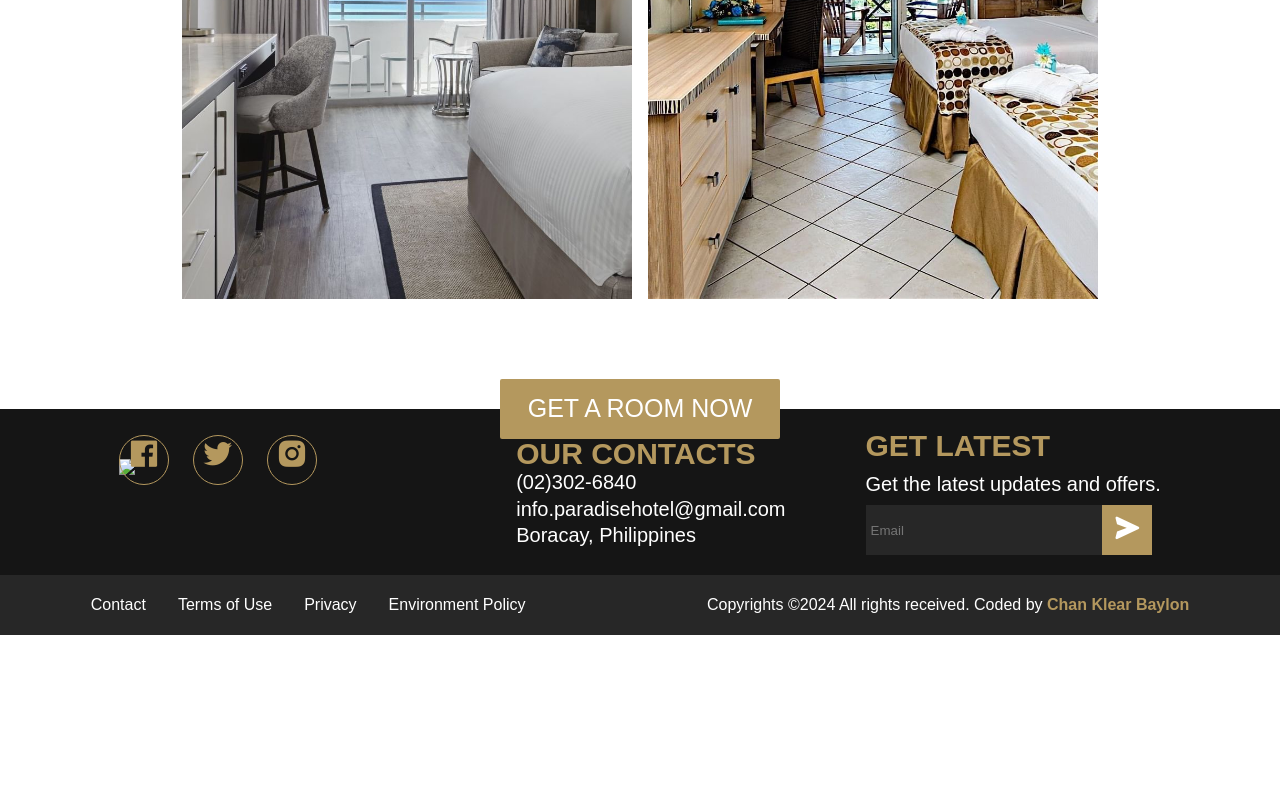
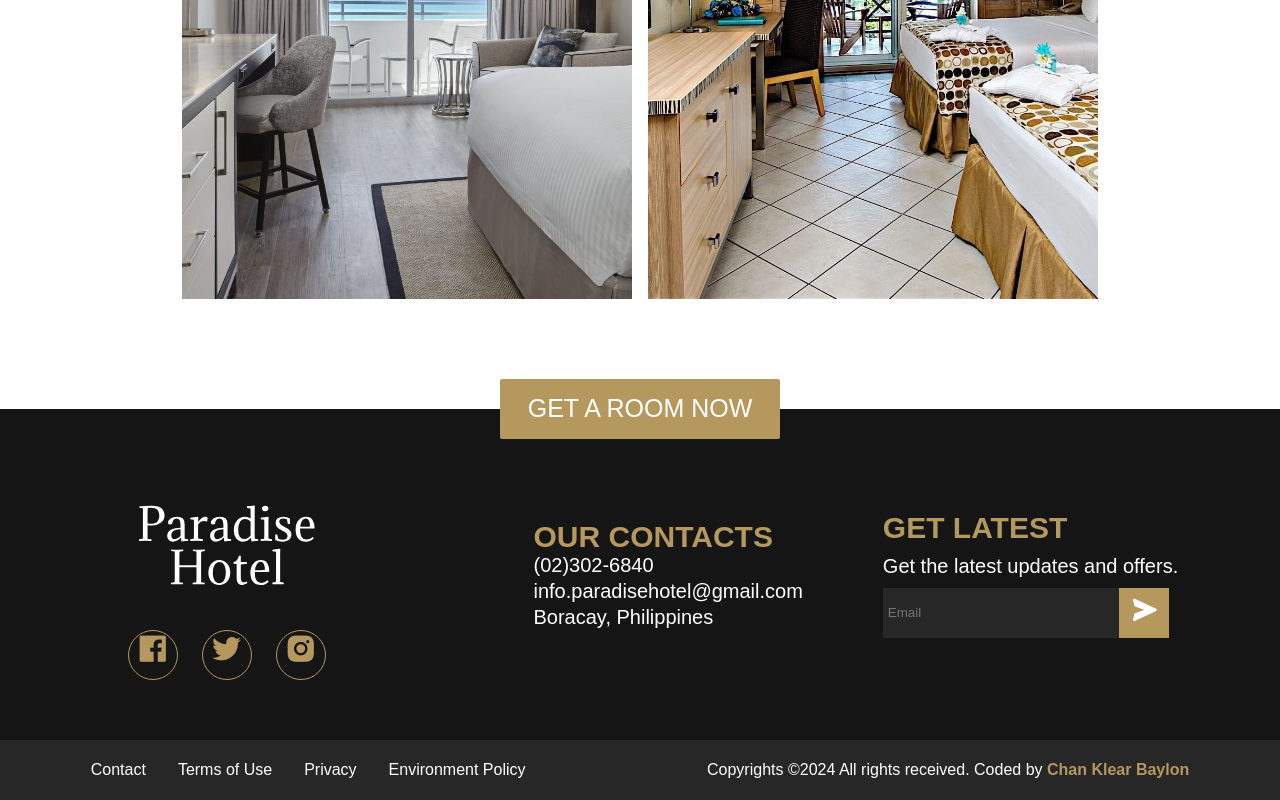
Before and after one commit to kleyrclown/ParadiseHotel, a website: page index.html in a window 1280 px wide. Shown: the part 2833-3633 px from the top of the page. Before the commit the page ends 3468 px from the top, so only its background shows below. Drawn offline with nearby package versions, Linux system fonts and the light colour scheme; the site is published under a folder, as on GitHub Pages, so addresses that start at the root find nothing.

Commit message:
fixed some styling issues

```diff
--- a/css/styles.css
+++ b/css/styles.css
@@ -485,7 +485,7 @@ header {
 /* FOR CONTACTS */
 .contactsContainer {
     width: 100%;
-    height: au;
+    height: auto;
     background-color: #151515;
     display: flex;
     justify-content: space-evenly;
--- a/index.html
+++ b/index.html
@@ -177,7 +177,7 @@
             <!-- FOR CONTACTS -->
             <section class="contactsContainer" id="contacts">
                 <div class="leftContactDetails">
-                    <img src="/sources/49idHm-LogoMakr.png">
+                    <img src="sources/49idHm-LogoMakr.png">
                     <div class="belowSocialIcons">
                         <div class="iconsBorder"><a href="#"><i class='bx bxl-facebook-square'></i></a></div>
                         <div class="iconsBorder"><a href="#"><i class='bx bxl-twitter'></i></a></div>
```
